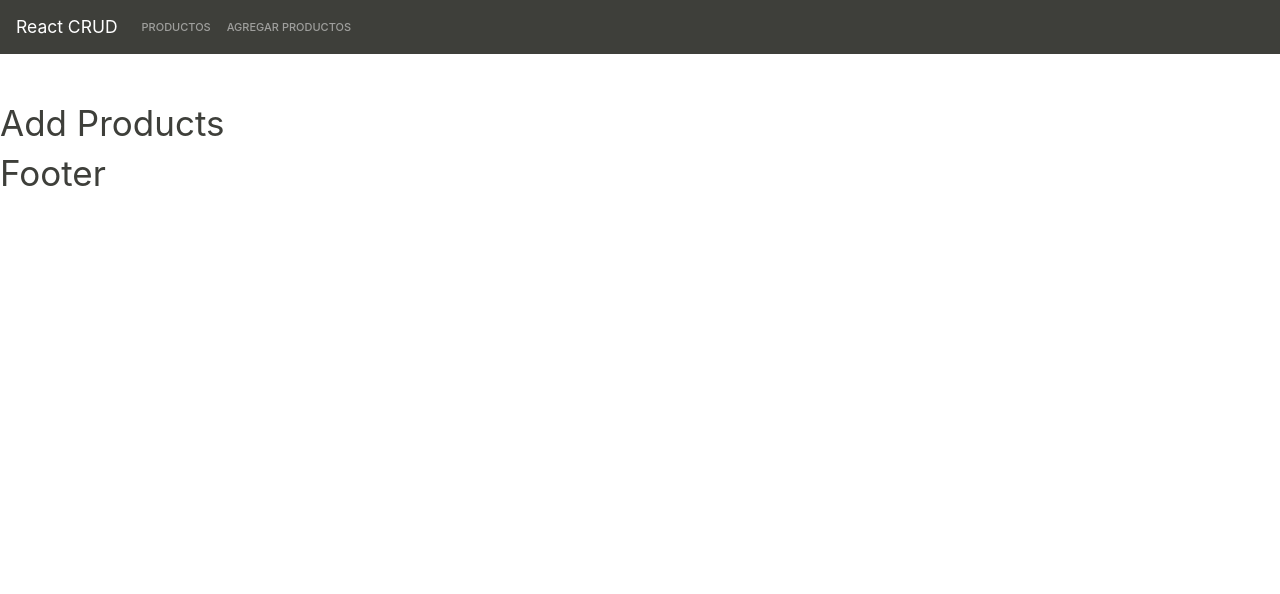
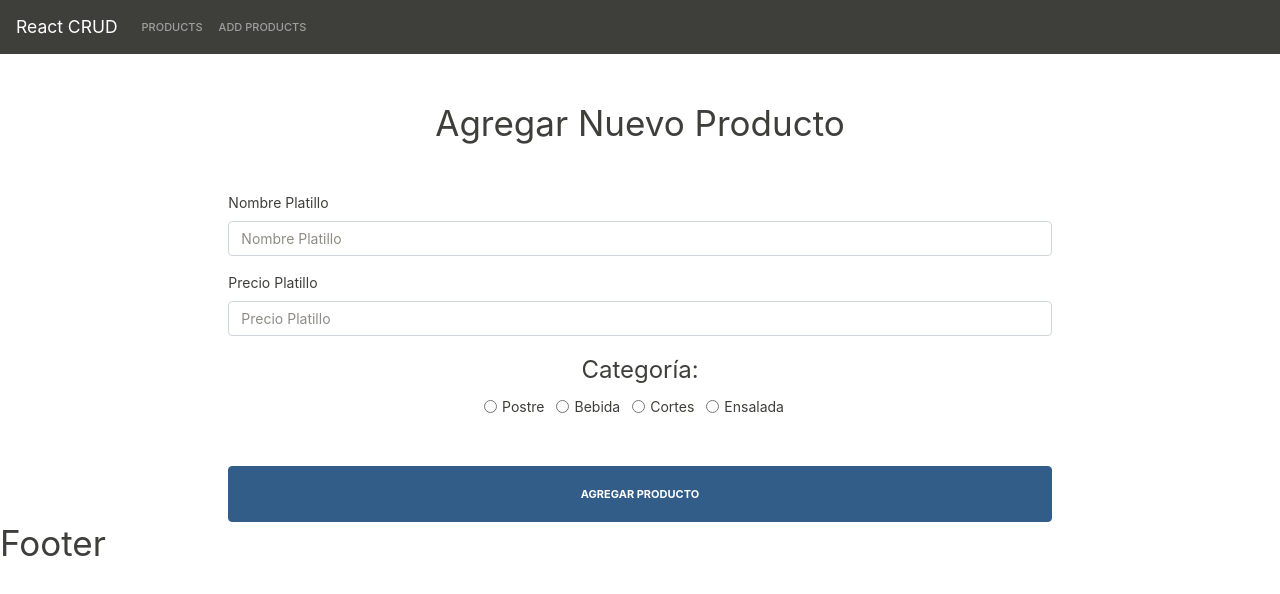
Before and after one commit to edsonMR98/CursoReact, a React (Create React App) app: page /products-new in a window 1280 px wide. Shown: the top 594 px of the page. Built offline with nearby package versions, Linux system fonts and the light colour scheme; data requests are answered from the project's data file.

Commit message:
Fake API was added, +Products and Add Products

```diff
--- a/src/App.js
+++ b/src/App.js
@@ -1,5 +1,5 @@
-import React from 'react';
-import logo from './logo.svg';
+import React ,{useEffect, useState} from 'react';
+import axios from 'axios';
 import './App.css';
 import {BrowserRouter as Router, Route, Switch} from 'react-router-dom';
 import Header from './components/Header';
@@ -10,11 +10,24 @@ import Product from './components/Product';
 import Footer from './components/Footer';
 
 function App() {
+  const [productos, guardarProducts] = useState([]);
+  useEffect( () => { const consultarApi = async () => {
+    const resultado = await axios.get('http://localhost:4000/restaurant');
+    console.log(resultado.data);
+    guardarProducts(resultado.data);
+  }
+  consultarApi();
+  },[]);
+
   return (
     <Router>
       <Header/>
       <main className="mt-5">
         <Switch>
+          <Route exact path='/products' render={ () => (
+            <Products products={productos}/>
+          ) } />
+
           <Route exact path="/products" component={Products}/>
           <Route exact path="/products-new" component={AddProduct}/>
           <Route exact path="/products/:id" component={Product}/>
--- a/src/components/AddProduct.js
+++ b/src/components/AddProduct.js
@@ -1,7 +1,87 @@
 import React from 'react';
 
 const AddProduct = () => {
-    return(<h1>Add Products</h1>);
+    return(
+        <div className="col-md-8 mx-auto ">
+            <h1 className="text-center">Agregar Nuevo Producto</h1>
+
+            <form
+                className="mt-5"
+            >
+                <div className="form-group">
+                    <label>Nombre Platillo</label>
+                    <input
+                        type="text"
+                        className="form-control"
+                        name="nombre"
+                        placeholder="Nombre Platillo"
+                    />
+                </div>
+
+                <div className="form-group">
+                    <label>Precio Platillo</label>
+                    <input
+                        type="number"
+                        className="form-control"
+                        name="precio"
+                        placeholder="Precio Platillo"
+                    />
+                </div>
+
+                <legend className="text-center">Categoría:</legend>
+                <div className="text-center">
+                <div className="form-check form-check-inline">
+                    <input
+                        className="form-check-input"
+                        type="radio"
+                        name="categoria"
+                        value="postre"
+                    />
+                    <label className="form-check-label">
+                        Postre
+                    </label>
+                </div>
+                <div className="form-check form-check-inline">
+                    <input
+                        className="form-check-input"
+                        type="radio"
+                        name="categoria"
+                        value="bebida"
+                    />
+                    <label className="form-check-label">
+                        Bebida
+                    </label>
+                </div>
+
+                <div className="form-check form-check-inline">
+                    <input
+                        className="form-check-input"
+                        type="radio"
+                        name="categoria"
+                        value="cortes"
+                    />
+                    <label className="form-check-label">
+                        Cortes
+                    </label>
+                </div>
+
+                <div className="form-check form-check-inline">
+                    <input
+                        className="form-check-input"
+                        type="radio"
+                        name="categoria"
+                        value="ensalada"
+                    />
+                    <label className="form-check-label">
+                        Ensalada
+                    </label>
+                </div>
+                </div>
+
+                <input type="submit" className="font-weight-bold text-uppercase mt-5 btn btn-primary btn-block py-3" value="Agregar Producto" />
+            </form>
+        </div>
+    );
 }
 
 export default AddProduct;
--- a/src/components/Footer.js
+++ b/src/components/Footer.js
@@ -1,7 +1,11 @@
 import React from 'react';
 
 const Footer = () => {
-    return(<h1>Footer</h1>)
+    return(
+        <footer>
+            <h1>Footer</h1>
+        </footer>
+    )
 }
 
 export default Footer;
--- a/src/components/Header.js
+++ b/src/components/Header.js
@@ -5,25 +5,25 @@ import {Link} from 'react-router-dom';
 const Header = () => {
     return(
 
-        <nav class="navbar navbar-expand-lg navbar-dark bg-primary">
+        <nav className="navbar navbar-expand-lg navbar-dark bg-primary">
 
                 <Link to="/products" className="navbar-brand">
                     React CRUD
                 </Link>
-                <button class="navbar-toggler collapsed" type="button" data-toggle="collapse" data-target="#navbarColor01" aria-controls="navbarColor01" aria-expanded="false" aria-label="Toggle navigation">
-                    <span class="navbar-toggler-icon"></span>
+                <button className="navbar-toggler collapsed" type="button" data-toggle="collapse" data-target="#navbarColor01" aria-controls="navbarColor01" aria-expanded="false" aria-label="Toggle navigation">
+                    <span className="navbar-toggler-icon"></span>
                 </button>
-                <div class="navbar-collapse collapse" id="navbarColor01" style={{}}>
+                <div className="navbar-collapse collapse" id="navbarColor01" style={{}}>
 
                 <ul className="navbar-nav mr-auto">
                     <li className="nav-item">
                         <Link to="/products" className="nav-link">
-                            Productos
+                            Products
                         </Link>
                     </li>
                     <li className="nav-item">
                         <Link to="/products-new" className="nav-link">
-                            Agregar Productos
+                            Add Products
                         </Link>
                     </li>
                 </ul>
--- a/src/components/Product.js
+++ b/src/components/Product.js
@@ -1,7 +1,28 @@
 import React from 'react';
+import { Link } from 'react-router-dom';
 
-const Product = () => {
-    return(<h1>Product</h1>)
+const Product = ({product}) => {
+    const deleteProduct = id => {
+        console.log('eliminando: ', id);
+    }
+
+    return(
+        <li className='list-group-item d-flex justify-content-between align-items-center'>
+            <p>
+                {product.nombre}
+                <span className='font-weight-bold'> ${product.precio} </span>
+                ({product.categoria})
+            </p>
+            <div>
+                <Link to={`/productos/editar/${product.id}`} className='btn btn-success mr-2'>
+                    Edit
+                </Link>
+                <button type='button' className='btn btn-danger' onClick={() => deleteProduct(product.id)} >
+                    Delete
+                </button>
+            </div>
+        </li>
+    )
 }
 
 export default Product;
--- a/src/components/Products.js
+++ b/src/components/Products.js
@@ -1,7 +1,21 @@
-import React from 'react';
+import React, {Fragment} from 'react';
+import Product from './Product'
 
-const Products = () => {
-    return(<h1>Products</h1>)
+const Products = ({products}) => {
+    console.log(products)
+
+    return(
+        <Fragment>
+            <div className="container">
+                <ul clss='list-group mt-5'>
+                {products.map(oneProduct => (
+                        <Product key={oneProduct.id}  product={oneProduct} />
+                    ))}
+                </ul>
+            </div>
+        </Fragment>
+
+    )
 }
 
 export default Products;
--- /dev/null
+++ b/src/db.json
@@ -0,0 +1,16 @@
+{
+    "restaurant": [
+        {
+            "precio": "80",
+            "nombre": "Hamburguesa",
+            "categoria" : "comidas",
+            "id" : 1
+        },
+        {
+            "precio": "31",
+            "nombre": "Gelatina",
+            "categoria" : "postres",
+            "id" : 2
+        }
+    ]
+}
```
